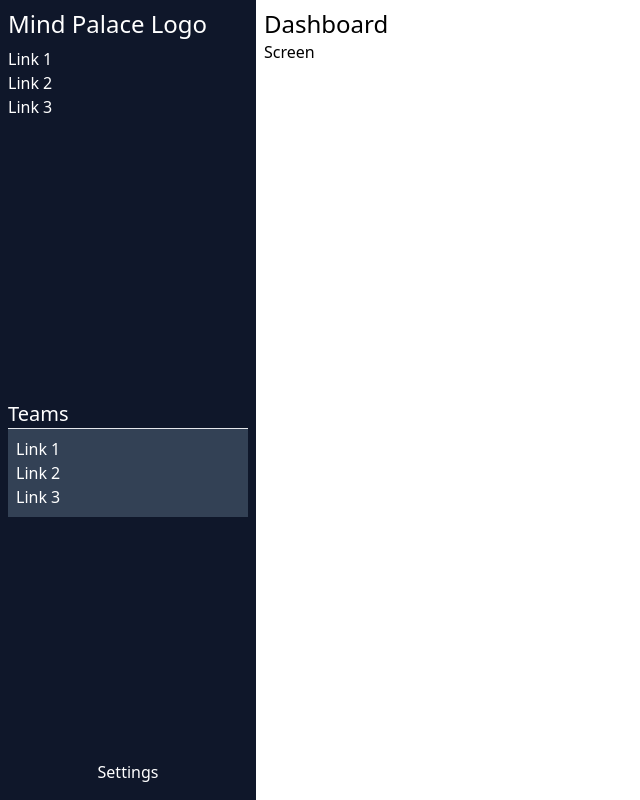
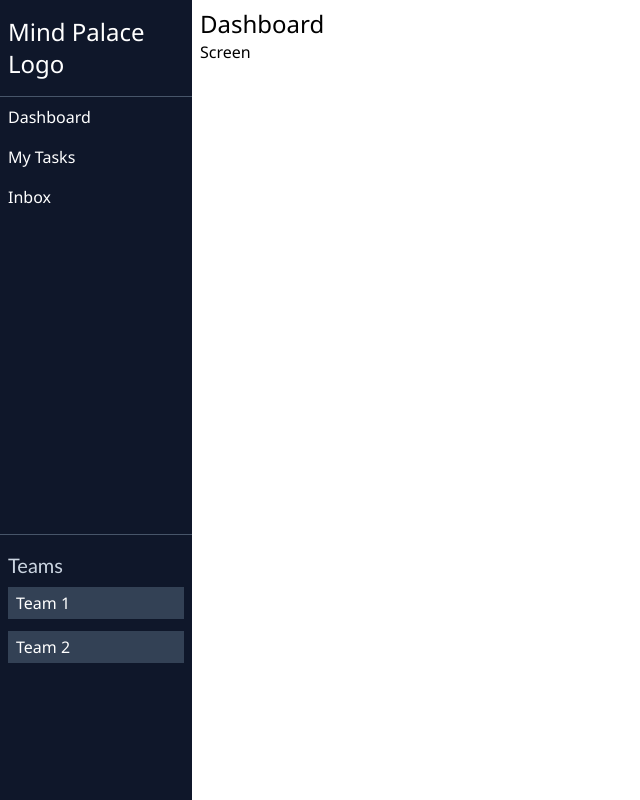
Before and after one commit to TeamTenacity01/Mind-Palace, a SvelteKit app: page /app in a window 1280 px wide. Shown: the top 800 px of the page, without its empty margins (0-640 px from the left). Built offline with nearby package versions, Linux system fonts and the light colour scheme.

Commit message:
Little bit of design work on the side panel

```diff
--- a/src/app.css
+++ b/src/app.css
@@ -15,6 +15,7 @@
 
     h2 {
         @apply text-xl;
+        font-family:'Gill Sans', 'Gill Sans MT', Calibri, 'Trebuchet MS', sans-serif;
     }
 
     p{
@@ -30,4 +31,5 @@
 body{
     margin: 0;
     height: 100vh;
+    font-family: 'Segoe UI', Tahoma, Geneva, Verdana, sans-serif;
 }
--- a/src/routes/app/+page.svelte
+++ b/src/routes/app/+page.svelte
@@ -5,22 +5,47 @@
 
 <style lang="postcss">
     .app{
-        @apply grid grid-cols-[2fr_8fr] h-full;
+        @apply grid grid-cols-[1.5fr_8.5fr] h-full;
     }
 
     .sidepanel{
-        @apply bg-slate-900 text-white p-2 grid grid-rows-[0.5fr_9fr_0.5fr];
+        @apply bg-slate-900 text-white grid grid-rows-[0.5fr_9fr_0.5fr];
     }
+    .logo{
+        @apply px-2 py-4 border-b border-b-slate-600;
+    }
+
     .links{
         @apply grid grid-flow-row grid-rows-2;
     }
     .screenlinks{
         @apply flex flex-col;
     }
+    .screenlinks > a {
+        @apply p-2;
+    }
+    .screenlinks > a:hover {
+        @apply bg-slate-600;
+    }
     .teamlinks{
-        @apply flex flex-col p-2  bg-slate-700;
+        @apply flex flex-col gap-3 text-left;
+    }
+    .teamlinks > a{
+        @apply px-2 py-1 bg-slate-700;
+    }
+    .teamlinks-wrapper{
+        @apply p-2 border-t border-t-slate-600;
+    }
+    .teamlinks-wrapper > h2{
+        @apply my-2 text-slate-300;
     }
 
+    .settingsbtn{
+        @apply border-t border-slate-600 text-left p-2;
+    }
+    .settingsbtn:hover{
+        @apply bg-slate-500;
+    }
     .screen{
         @apply p-2;
     }
@@ -28,25 +53,26 @@
 
 <main class="app">
     <section class="sidepanel">
-        <h1>Mind Palace Logo</h1>
+        <div class="logo">
+            <h1>Mind Palace Logo</h1>
+        </div>
         <div class="links">
             <div class="screenlinks">
-                <a href="/app">Link 1</a>
-                <a href="/app">Link 2</a>
-                <a href="/app">Link 3</a>
+                <a href="/app">Dashboard</a>
+                <a href="/app">My Tasks</a>
+                <a href="/app">Inbox</a>
             </div>
             <div class="teamlinks-wrapper">
                 <h2>Teams</h2>
-                <hr>
+                <!-- <hr> -->
                 <div class="teamlinks">
-                    <a href="/app">Link 1</a>
-                    <a href="/app">Link 2</a>
-                    <a href="/app">Link 3</a>
+                    <a href="/app">Team 1</a>
+                    <a href="/app">Team 2</a>
                 </div>
             </div>
         </div>
         <button class="settingsbtn">
-            Settings
+            ⚙️ Settings
         </button>
     </section>
 
```
